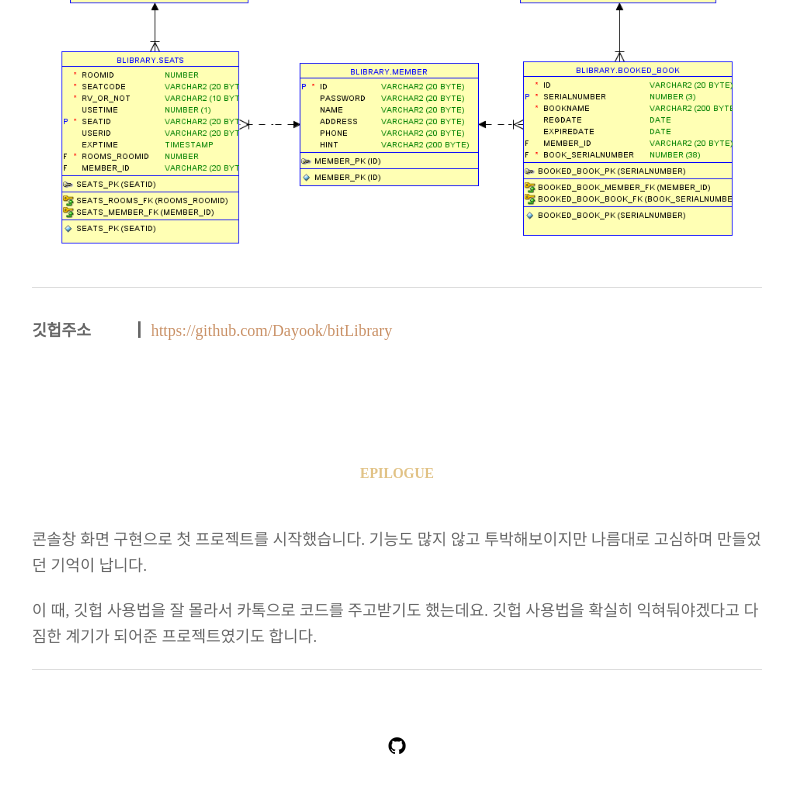
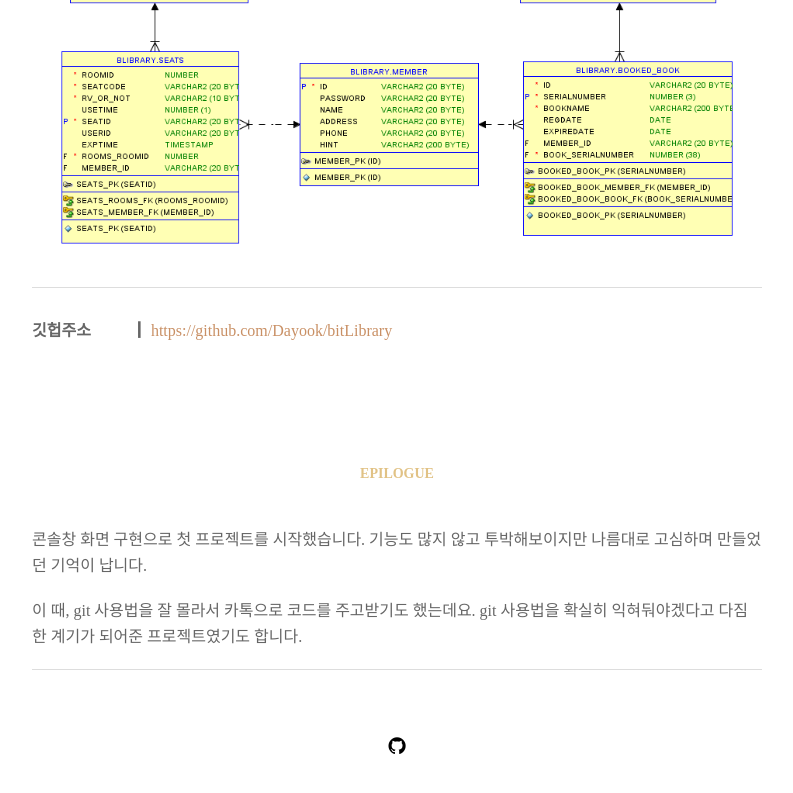
Before and after one commit to Dayook/dayook.github.io, a Jekyll site: the page built from projects/proj-1.md, in a window 1280 px wide and 900 px high, scrolled down 3171 px. Shown: the top 793 px of the window, without its empty margins (243-1036 px from the left). Built offline with Jekyll 4.4.1, drawn with Linux system fonts in a browser that asks for light colours; nearby versions of some CDN libraries; some web fonts are replaced; some of the changed text lies outside the part shown.

Commit message:
Update proj-1.md

```diff
--- a/projects/proj-1.md
+++ b/projects/proj-1.md
@@ -72,6 +72,6 @@ title: "Bit Library"
 
 콘솔창 화면 구현으로 첫 프로젝트를 시작했습니다. 기능도 많지 않고 투박해보이지만 나름대로 고심하며 만들었던 기억이 납니다.
 
-이 때, 깃헙 사용법을 잘 몰라서 카톡으로 코드를 주고받기도 했는데요. 깃헙 사용법을 확실히 익혀둬야겠다고 다짐한 계기가 되어준 프로젝트였기도 합니다.
+이 때, git 사용법을 잘 몰라서 카톡으로 코드를 주고받기도 했는데요. git 사용법을 확실히 익혀둬야겠다고 다짐한 계기가 되어준 프로젝트였기도 합니다.
 
 ---
```
Also changed, not shown: other parts of projects/proj-1.md (+1 -1 lines).
